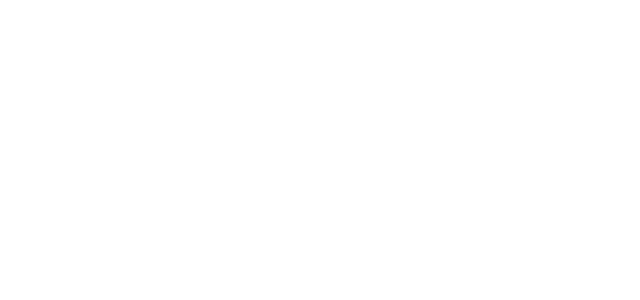
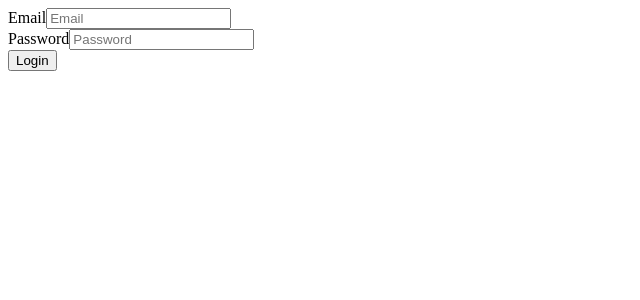
Before and after one commit to ggamco/sanitas-routing-angular, an Angular app: page /login in a window 1280 px wide. Before the commit this address led to /. Shown: the top 300 px of the page, without its empty margins (0-640 px from the left). Built offline with nearby package versions, Linux system fonts and the light colour scheme.

Commit message:
component login con logica basica de autenticacion

```diff
--- a/src/app/app-routing.module.ts
+++ b/src/app/app-routing.module.ts
@@ -1,9 +1,11 @@
 import { NgModule } from '@angular/core';
 import { RouterModule, Routes } from '@angular/router';
+import { LoginViewComponent } from './views/login-view/login-view.component';
 import { PrincipalViewComponent } from './views/principal-view/principal-view.component';
 
 const routes: Routes = [
-  {path: "", component: PrincipalViewComponent}
+  {path: "", component: PrincipalViewComponent},
+  {path: "login", component: LoginViewComponent},
 ];
 
 @NgModule({
--- a/src/app/app.module.ts
+++ b/src/app/app.module.ts
@@ -5,6 +5,7 @@
 import { AppComponent } from './app.component';
 import { PrincipalViewComponent } from './views/principal-view/principal-view.component';
 import { LoginViewComponent } from './views/login-view/login-view.component';
+import { FormsModule } from '@angular/forms';
 
 @NgModule({
   declarations: [
@@ -14,7 +15,8 @@
   ],
   imports: [
     BrowserModule,
-    AppRoutingModule
+    AppRoutingModule,
+    FormsModule // esto es para poder vincular los formularios con objetos en TypeScript
   ],
   providers: [],
   bootstrap: [AppComponent]
--- a/src/app/views/login-view/login-view.component.html
+++ b/src/app/views/login-view/login-view.component.html
@@ -1 +1,11 @@
-<p>login-view works!</p>
+<div class="form-row">
+    <div class="form-group col-md-6">
+      <label for="email">Email</label>
+      <input [(ngModel)]="email" type="email" class="form-control" id="email" placeholder="Email">
+    </div>
+    <div class="form-group col-md-6">
+      <label for="password">Password</label>
+      <input [(ngModel)]="password" type="password" class="form-control" id="password" placeholder="Password">
+    </div>
+</div>
+<button type="submit" class="btn btn-primary" (click)="login()">Login</button>
--- a/src/app/views/login-view/login-view.component.ts
+++ b/src/app/views/login-view/login-view.component.ts
@@ -7,9 +7,23 @@
 })
 export class LoginViewComponent implements OnInit {
 
+  email = "";
+  password = "";
+
   constructor() { }
 
   ngOnInit(): void {
   }
 
+  login() {
+    const validUser = "asd";
+    const validPass = "dsa";
+
+    if(this.email === validUser && this.password === validPass) {
+      alert("Login ok");
+    } else {
+      alert("login fail")
+    }
+  }
+
 }
--- a/src/app/views/principal-view/principal-view.component.html
+++ b/src/app/views/principal-view/principal-view.component.html
@@ -1,2 +1,2 @@
 <h1>PAGINA PRINCIPAL</h1>
-<button>Login</button>
+<button (click)="goToLoginView()">ir a Login</button>
--- a/src/app/views/principal-view/principal-view.component.ts
+++ b/src/app/views/principal-view/principal-view.component.ts
@@ -1,4 +1,5 @@
 import { Component, OnInit } from '@angular/core';
+import { Router } from '@angular/router';
 
 @Component({
   selector: 'app-principal-view',
@@ -7,9 +8,13 @@
 })
 export class PrincipalViewComponent implements OnInit {
 
-  constructor() { }
+  constructor(private router: Router) { }
 
   ngOnInit(): void {
   }
 
+  goToLoginView() {
+    this.router.navigate(['login']);
+  }
+
 }
```
